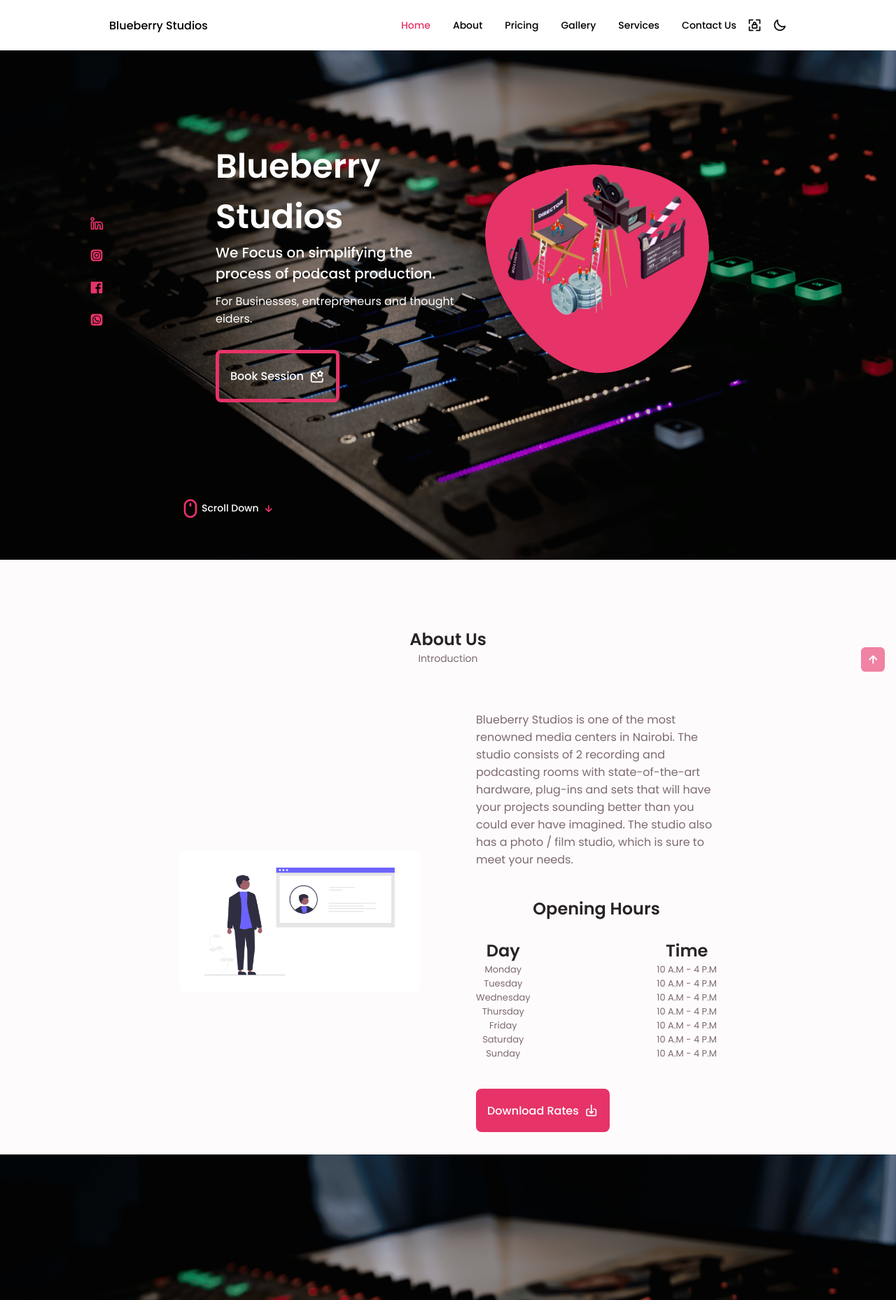
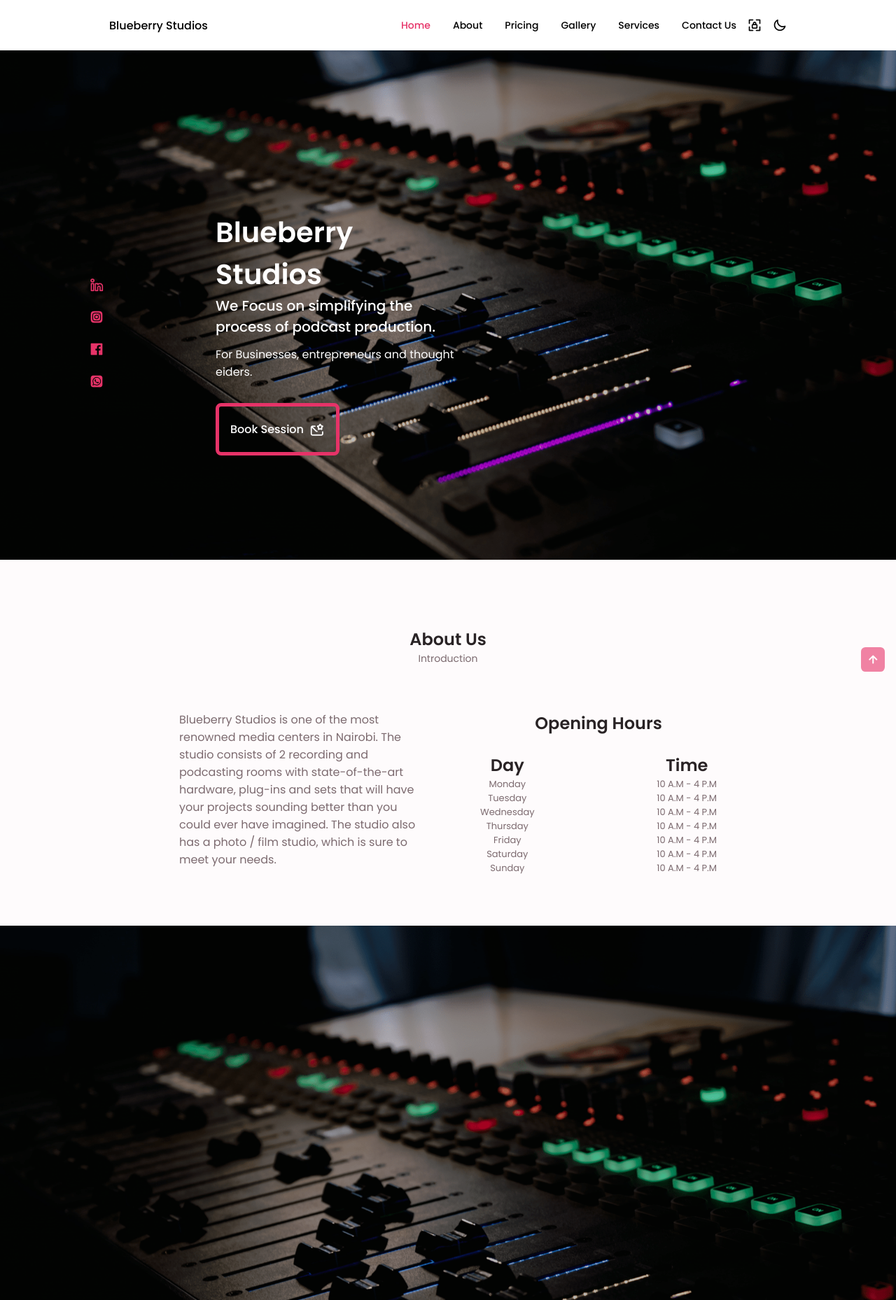
Before and after one commit to KevinMactoo/blueberry, a PHP site: page / in a window 1280 px wide. Shown: the top 1858 px of the page at 70% size. Run offline with PHP 8.4, Linux system fonts and the light colour scheme.

Commit message:
Change About Us

```diff
--- a/assets/css/styles.css
+++ b/assets/css/styles.css
@@ -161,6 +161,7 @@ img
     left: 0;
     z-index: var(--z-fixed);
     background-color: var(--white-color);
+    opacity:inherit;
 
 }
 
@@ -340,7 +341,7 @@ img
 }
 .home__title
 {
-    font-size: var(--big-font-size);
+    font-size: 40px;
     color: #fff;
 }
 
@@ -479,11 +480,10 @@ img
     width: 300px;
     border-radius: .5rem;
     justify-self: center;
-    align-self: center;
-
 }
 .about__description
 {
+    display:flex;
     text-align: center;
     margin-bottom: var(--mb-2-5);
 
@@ -516,6 +516,7 @@ img
     display: flex;
     justify-content: center;
 }
+
 /*==================== BREAK SECTION ====================*/
 .break__sec {
     position: relative;
--- a/index.php
+++ b/index.php
@@ -111,26 +111,6 @@
                             </a>
                         </div>
 
-                        <!-- hero image -->
-                        <div class="home__image">
-                        <svg class="home__blob" viewBox="0 0 200 187" xmlns="http://www.w3.org/2000/svg" xmlns:xlink="http://www.w3.org/1999/xlink">
-                            <mask id="mask0" mask-type="alpha">
-                                <path d="M190.312 36.4879C206.582 62.1187 201.309 102.826 182.328 134.186C163.346 165.547
-                                    130.807 187.559 100.226 186.353C69.6454 185.297 41.0228 161.023 21.7403 129.362C2.45775
-                                    97.8511 -7.48481 59.1033 6.67581 34.5279C20.9871 10.1032 59.7028 -0.149132 97.9666
-                                    0.00163737C136.23 0.303176 174.193 10.857 190.312 36.4879Z"/>
-                            </mask>
-                        <g mask="url(#mask0)">
-                            <path d="M190.312 36.4879C206.582 62.1187 201.309 102.826 182.328 134.186C163.346
-                                165.547 130.807 187.559 100.226 186.353C69.6454 185.297 41.0228 161.023 21.7403
-                                129.362C2.45775 97.8511 -7.48481 59.1033 6.67581 34.5279C20.9871 10.1032 59.7028
-                                -0.149132 97.9666 0.00163737C136.23 0.303176 174.193 10.857 190.312 36.4879Z"/>
-                        <image class="home__blob-img" xlink:href="assets/images/home__hero.png"/>
-                        </g>
-                        </svg>
-
-                        </div>
-
                         <!-- hero text -->
                         <div class="home__data">
 
@@ -152,14 +132,7 @@
                     </div>
 
                     <!-- scroll down btn -->
-                    <div class="home__scroll">
-                        <a href="#about" class="home__scroll-button button--flex">
 
-                        <i class="uil uil-mouse-alt home__scroll-mouse"></i>
-                        <span class="home__scroll-name">Scroll Down</span>
-                        <i class="uil uil-arrow-down home__scroll-arrow"></i>
-                        </a>
-                    </div>
                 </div>
             </section>
 
@@ -169,16 +142,16 @@
                 <span class="section__subtitle"> Introduction </span>
 
                 <div class="about__container container grid">
-                    <img src="assets/images/undraw_Profile_re_4a55.png" alt="" class="about__img">
 
-                    <div class="about__data">
-                        <p class="about__description">
+                    <p class="about__img">
                         Blueberry Studios is one of the most renowned media centers in Nairobi.
                         The studio consists of 2 recording and podcasting rooms with
                         state-of-the-art hardware, plug-ins and sets that will have your projects
                         sounding better than you could ever have imagined.
                         The studio also has a photo / film studio, which is sure to meet your needs.
                         </p>
+
+                    <div class="about__data">
                         <h2 class="section__title"> Opening Hours</h2><br>
 
 
@@ -207,13 +180,6 @@
                                 <span class="about__info-name"> 10 A.M - 4 P.M </span>
                             </div>
 
-                        </div>
-
-                        <div class="about__buttons">
-                            <a download="" href="#" class="button button--flex">
-                                Download Rates<i class="uil uil-download-alt button__icon"></i>
-
-                            </a>
                         </div>
                     </div>
                 </div>
```
